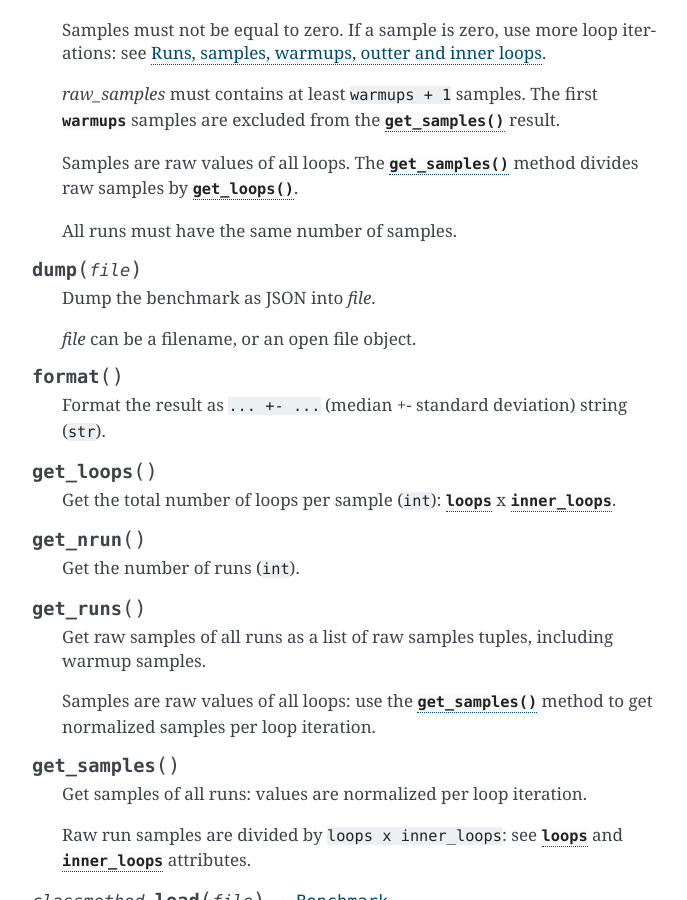
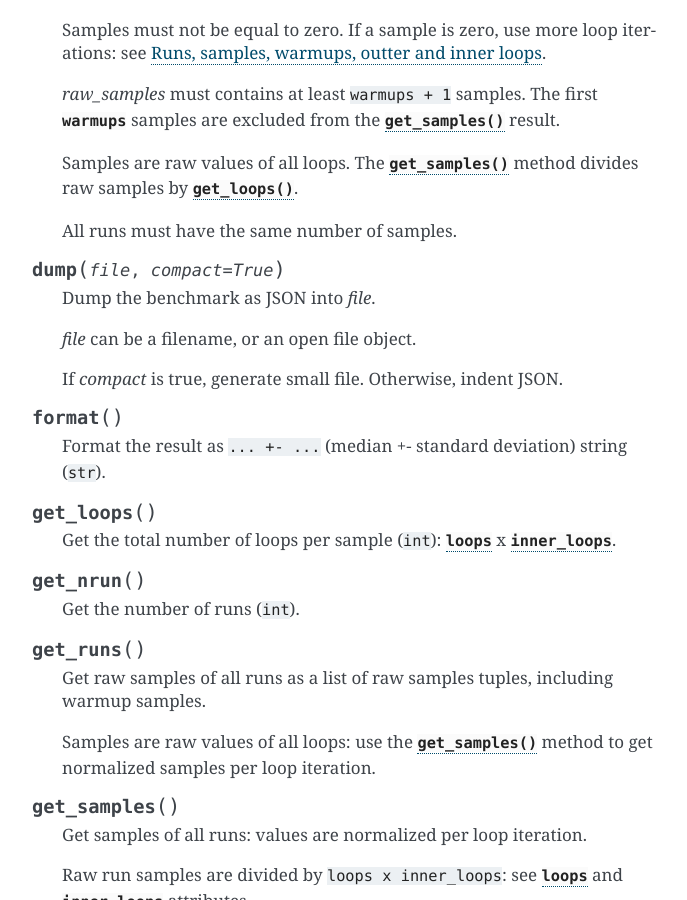
Before and after one commit to psf/pyperf, a Sphinx documentation site: the page built from doc/api.rst, in a window 1280 px wide and 900 px high, scrolled down 4429 px. Shown: the whole window, without its empty margins (418-1105 px from the left). Built offline with Sphinx 7.4.7, drawn with Linux system fonts in a browser that asks for light colours; some of the changed text lies outside the part shown.

```diff
--- a/doc/api.rst
+++ b/doc/api.rst
@@ -139,11 +139,13 @@ Benchmark
 
       All runs must have the same number of samples.
 
-   .. method:: dump(file)
+   .. method:: dump(file, compact=True)
 
       Dump the benchmark as JSON into *file*.
 
       *file* can be a filename, or an open file object.
+
+      If *compact* is true, generate small file. Otherwise, indent JSON.
 
    .. method:: format()
 
@@ -233,11 +235,13 @@ BenchmarkSuite
 
       Add a :class:`perf.Benchmark` object.
 
-   .. function:: dump(file)
+   .. function:: dump(file, compact=True)
 
       Dump the benchmark suite as JSON into *file*.
 
       *file* can be a filename, or an open file object.
+
+      If *compact* is true, generate small file. Otherwise, indent JSON.
 
    .. method:: get_benchmarks()
 
--- a/perf/__init__.py
+++ b/perf/__init__.py
@@ -302,10 +302,10 @@ class Benchmark(object):
             raise ValueError("expected 1 benchmark, got %s" % len(benchmarks))
         return benchmarks[0]
 
-    def dump(self, file):
+    def dump(self, file, compact=True):
         suite = BenchmarkSuite()
         suite.add_benchmark(self)
-        suite.dump(file)
+        suite.dump(file, compact=compact)
 
 
 class BenchmarkSuite(dict):
```
Also changed, not shown: 2 other files.
